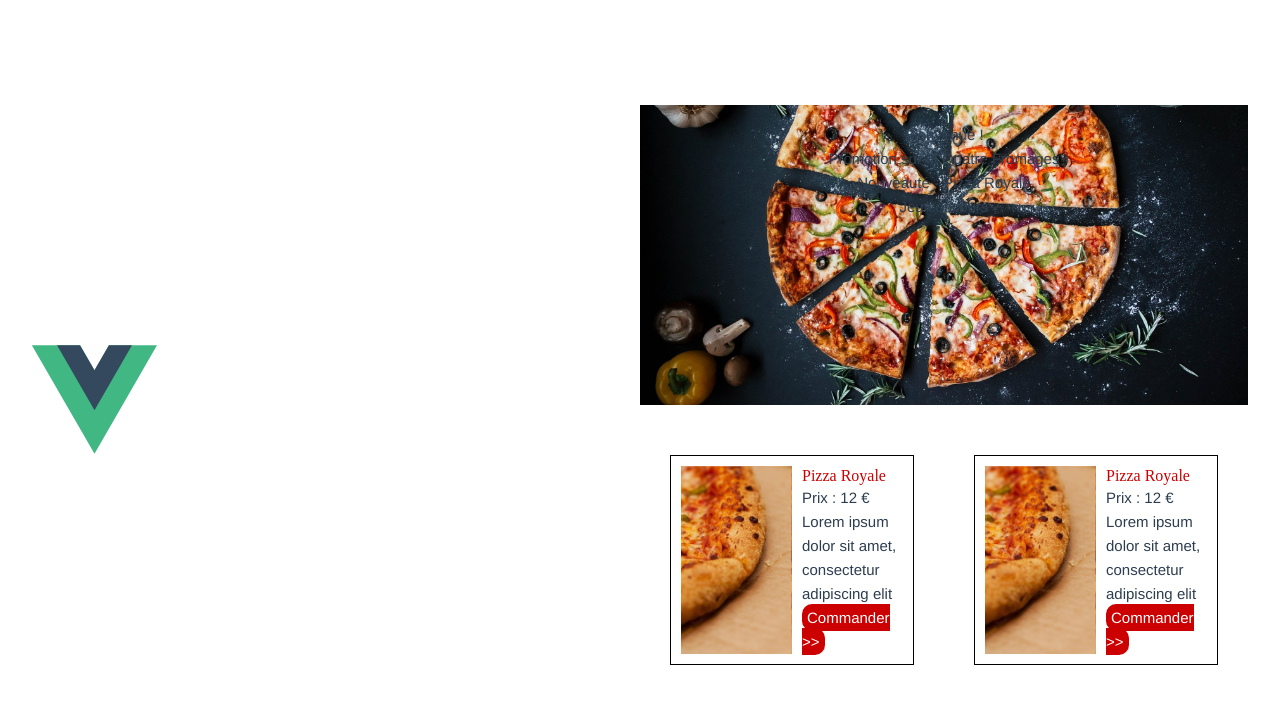
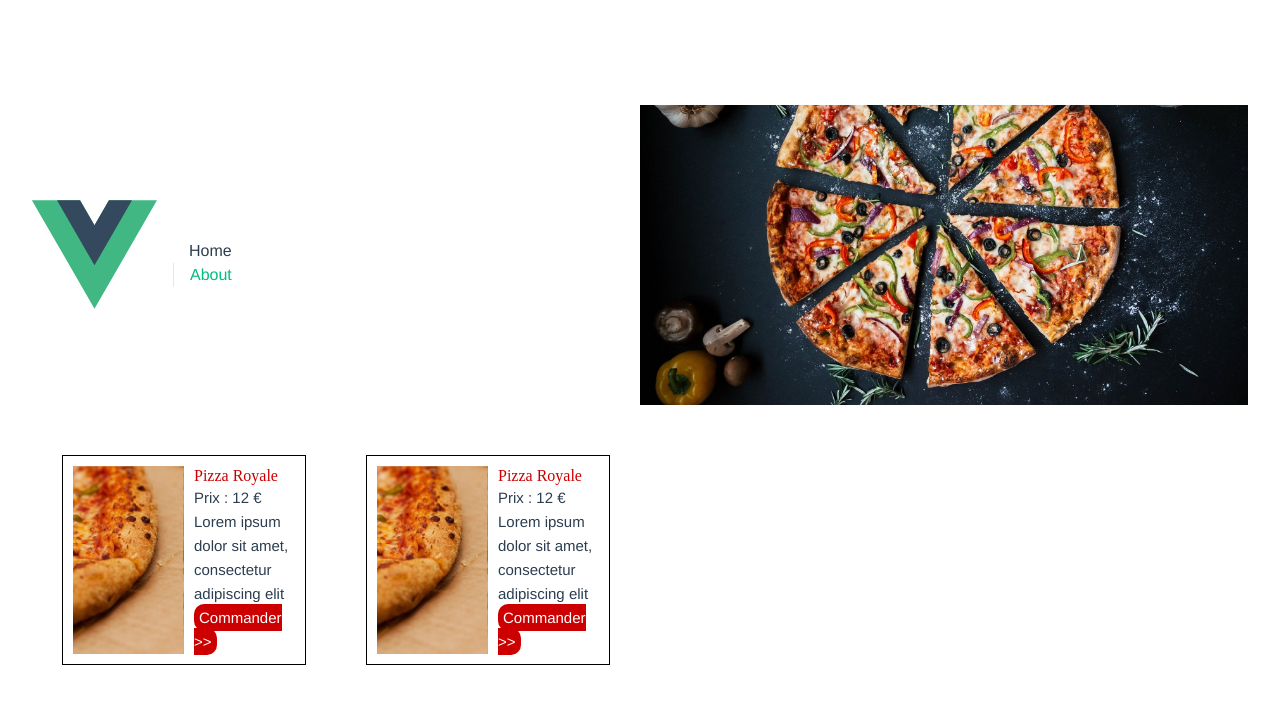
Before and after one commit to ChristopheBouriel/Vue3-training, a Vue app: page / in a window 1280 px wide. Shown: the top 704 px of the page. Built offline with nearby package versions, Linux system fonts and the light colour scheme; a web font is replaced by a local one.

Commit message:
Mise en place de Vue Router

```diff
--- a/src/App.vue
+++ b/src/App.vue
@@ -11,28 +11,29 @@
 
     <div class="wrapper">
       <nav>
-        <!--<RouterLink to="/">Home</RouterLink>
-        <RouterLink to="/about">About</RouterLink>-->
+        <RouterLink to="/">Home</RouterLink>
+        <RouterLink :to="{name: 'about'}">About</RouterLink> <!-- En utilisant les routes nommées -->
       </nav>
     </div>
   </header>
-  <section>
-    <Home>
+  <!--<section>
+    <HomeView>
       <template v-slot:welcome>
         <p>Bienvenue !</p>
       </template>
       <p>Promotion sur la Quatre Fromages</p>
       <p>Nouveauté - Pizza Royale</p>
       <p>Jeu concours</p>
-    </Home>
+    </HomeView>
 
   </section>
-  <!--<RouterView />-->
+  Exemple d'utilisation des slots devenu caduc pour la suite du projet-->
+  <RouterView />
 </template>
 
 <script lang="ts">
   //import { RouterLink, RouterView } from "vue-router";
-  import Home from "./components/Home.vue"; /** Si le composant est enregistré localement, il n'est
+  import HomeView from "./views/HomeView.vue"; /** Si le composant est enregistré localement, il n'est
                                               * disponible que pour une utilisation dans le composant
                                               * dans lequel il a été importé
                                               * Pour pouvoir l'utiliser n'importe où, il faut l'enregistrer
@@ -40,7 +41,7 @@
   export default {
     name: "App",
     components: {
-      Home
+      HomeView
     },
     data() {
       return {
--- a/src/components/Home.vue
+++ /dev/null
@@ -1,52 +0,0 @@
-<template>
-  <div id="intro">
-      <slot name="welcome"></slot>
-      <slot></slot>
-  </div>
-  <div id="product-menu">
-      <Products />
-      <Products />
-  </div>
-</template>
-
-<script>
-export default {
-  name: "Home",
-  data() {
-    return {};
-  },
-  methods: {},
-  computed: {}
-};
-</script>
-
-<style scoped>
-#intro {
-  background-image: url(../assets/images/pizza-menu.jpg);
-  background-position: bottom;
-  background-size: cover;
-  height: 300px;
-  padding: 3%;
-  width: 100%;
-}
-#intro p {
-  color: white;
-  font-size: 2em;
-  font-weight: bold;
-  text-shadow: black 0.1em 0.1em 0.2em;
-}
-#product-menu {
-  margin-top: 50px;
-  width: 100%;
-  display: flex;
-  justify-content: space-around;
-  flex-direction: row;
-  flex-wrap: wrap;
-}
-section {
-  display: flex;
-  justify-content: space-around;
-  flex-direction: row;
-  flex-wrap: wrap;
-}
-</style>
--- a/src/components/Products.vue
+++ b/src/components/Products.vue
@@ -26,7 +26,7 @@ export default {
 };
 </script>
 
-<style>
+<style scoped>
 @import url("https://fonts.googleapis.com/css2?family=Original+Surfer&display=swap");
 a {
   background: #c00;
--- a/src/main.ts
+++ b/src/main.ts
@@ -10,7 +10,7 @@ import router from "./router";
 const app = createApp(App);
 
 //app.use(createPinia());
-//app.use(router);
+app.use(router);
 
 app.component("Products", Products) /** Enregistré de la sorte, le composant est
                                     * utilisable n'importe où dans l'application */
--- a/src/router/index.ts
+++ b/src/router/index.ts
@@ -10,13 +10,23 @@ const router = createRouter({
       component: HomeView,
     },
     {
-      path: "/about",
+      path: "/about-this-repo",
       name: "about",
       // route level code-splitting
       // this generates a separate chunk (About.[hash].js) for this route
       // which is lazy-loaded when the route is visited.
       component: () => import("../views/AboutView.vue"),
+      alias: "/purpose"
     },
+    {
+      path: "/about",
+      redirect: { name: "about" }
+    },
+    // Cette route doit être en bas de la liste de routage
+    {
+      path: '/:catchAll(.*)',
+      component: () => import("../views/NotFound.vue")
+    }
   ],
 });
 
--- a/src/views/HomeView.vue
+++ b/src/views/HomeView.vue
@@ -1,24 +1,52 @@
-
 <template>
-  <main>
-
-  </main>
+  <div id="intro">
+      <slot name="welcome"></slot>
+      <slot></slot>
+  </div>
+  <div id="product-menu">
+      <Products />
+      <Products />
+  </div>
 </template>
 
-<script lang="ts">
-  export default {
-    name: "HomeView",
-
-    data() {
-      return {
-
-      }
-    },
-
-    methods: {},
-
-    computed: {}
-  }
+<script>
+export default {
+  name: "Home",
+  data() {
+    return {};
+  },
+  methods: {},
+  computed: {}
+};
 </script>
 
-<style></style>
+<style>
+#intro {
+  background-image: url(../assets/images/pizza-menu.jpg);
+  background-position: bottom;
+  background-size: cover;
+  height: 300px;
+  padding: 3%;
+  width: 100%;
+}
+#intro p {
+  color: white;
+  font-size: 1em;
+  font-weight: bold;
+  text-shadow: black 0.1em 0.1em 0.2em;
+}
+#product-menu {
+  margin-top: 50px;
+  width: 100%;
+  display: flex;
+  justify-content: space-around;
+  flex-direction: row;
+  flex-wrap: wrap;
+}
+section {
+  display: flex;
+  justify-content: space-around;
+  flex-direction: row;
+  flex-wrap: wrap;
+}
+</style>
--- /dev/null
+++ b/src/views/NotFound.vue
@@ -0,0 +1,12 @@
+<template>
+  <div>
+    <h1>404</h1>
+    <h2>Nous n'avons pas pu trouver votre page</h2>
+  </div>
+</template>
+
+<script>
+export default {
+  name: "NotFound"
+};
+</script>
```
